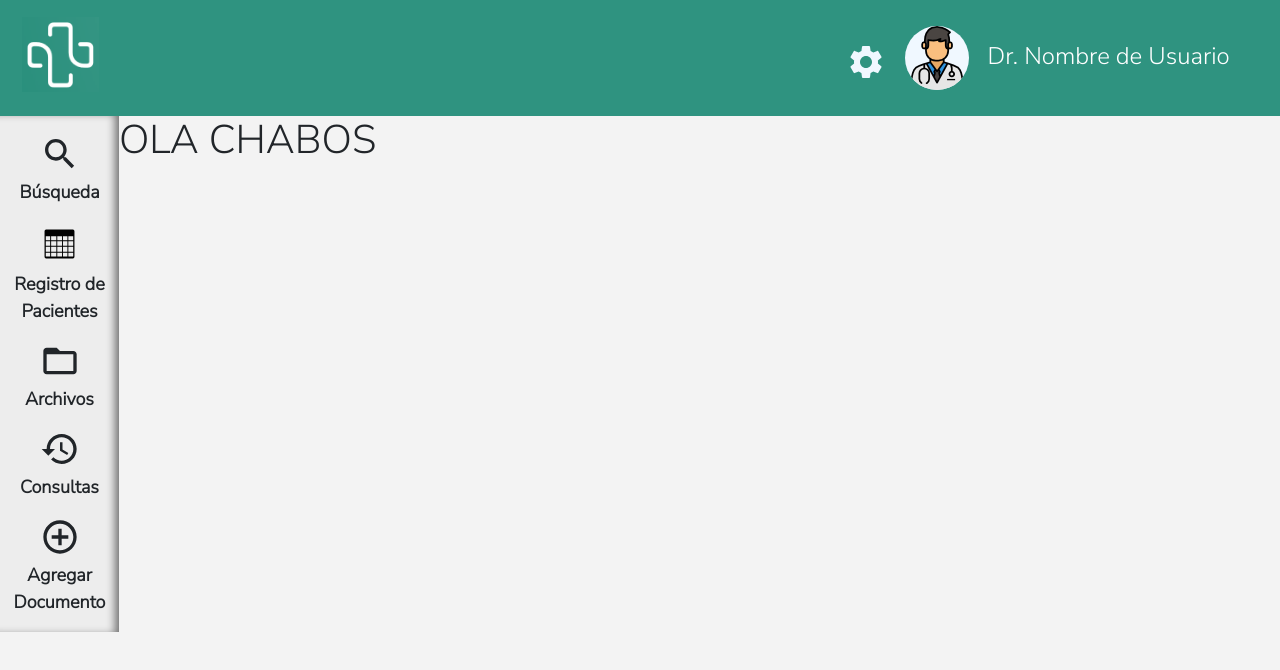
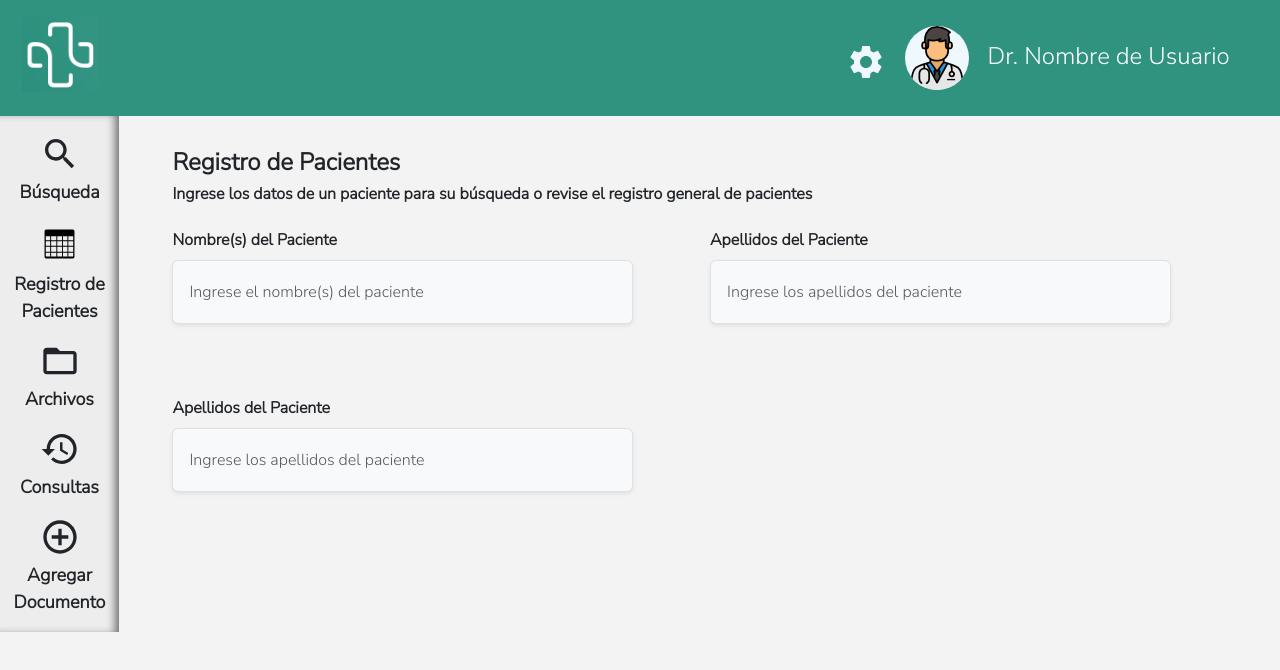
Before and after one commit to DiegoG0477/saludata-frontend, a React (Vite) app: page /pacient-search in a window 1280 px wide. Shown: the top 670 px of the page. Built offline with nearby package versions, Linux system fonts and the light colour scheme.

Commit message:
inputs update

```diff
--- a/src/App.css
+++ b/src/App.css
@@ -72,3 +72,20 @@
   justify-content: space-between;
   width: 82.34vw;
 }
+
+/* ------------- INPUTS ------------- */
+.system-content .input {
+  /* background: #EBEBEB; */
+  outline: none;
+  /* border-radius: 0px; */
+  transition: border-bottom-color 0.2s ease; /* Agregar una transición suave */
+}
+
+.system-content .input:focus,
+.system-content .input:active {
+  background: #EBEBEB;
+  box-shadow: none;
+  outline: none;
+  border-bottom: 2px solid #247061;
+  border-width: 0 0 2px 0;
+}
--- a/src/components/PacientSearch.jsx
+++ b/src/components/PacientSearch.jsx
@@ -1,9 +1,86 @@
 import React from "react";
+import "../App.css";
 
 function PacientSearch() {
   return (
     <>
-      <h1>OLA CHABOS</h1>
+      <div className="system-content">
+        <h4 style={{ fontWeight: "bold" }}>Registro de Pacientes</h4>
+        <h6 style={{ fontWeight: "bold" }}>
+          Ingrese los datos de un paciente para su búsqueda o revise el registro
+          general de pacientes
+        </h6>
+
+        {/* width:"82vw" */}
+        <div
+          style={{
+            marginTop: "3vh",
+            display: "flex",
+            justifyContent: "space-between",
+            width: "78vw",
+          }}
+        >
+          <div>
+            <label
+              for="pacient-names"
+              className="form-label"
+              style={{ fontWeight: "bold" }}
+            >
+              Nombre(s) del Paciente
+            </label>
+            <input
+              type="text"
+              className="shadow-sm p-3 mb-5 bg-body-tertiary rounded form-control input"
+              id="pacients-names"
+              placeholder="Ingrese el nombre(s) del paciente"
+              style={{ width: "36vw", height: "8vh" }}
+            />
+          </div>
+
+          <div>
+            <label
+              for="pacient-lastnames"
+              className="form-label"
+              style={{ fontWeight: "bold" }}
+            >
+              Apellidos del Paciente
+            </label>
+            <input
+              type="text"
+              className="shadow-sm p-3 mb-5 bg-body-tertiary rounded form-control input"
+              id="pacients-lastnames"
+              placeholder="Ingrese los apellidos del paciente"
+              style={{ width: "36vw", height: "8vh" }}
+            />
+          </div>
+        </div>
+
+        <div
+          style={{
+            marginTop: "3vh",
+            display: "flex",
+            justifyContent: "space-between",
+            width: "78vw",
+          }}
+        >
+          <div>
+            <label
+              for="pacient-lastnames"
+              className="form-label"
+              style={{ fontWeight: "bold" }}
+            >
+              Apellidos del Paciente
+            </label>
+            <input
+              type="text"
+              className="shadow-sm p-3 mb-5 bg-body-tertiary rounded form-control input"
+              id="pacients-lastnames"
+              placeholder="Ingrese los apellidos del paciente"
+              style={{ width: "36vw", height: "8vh" }}
+            />
+          </div>
+        </div>
+      </div>
     </>
   );
 }
```
